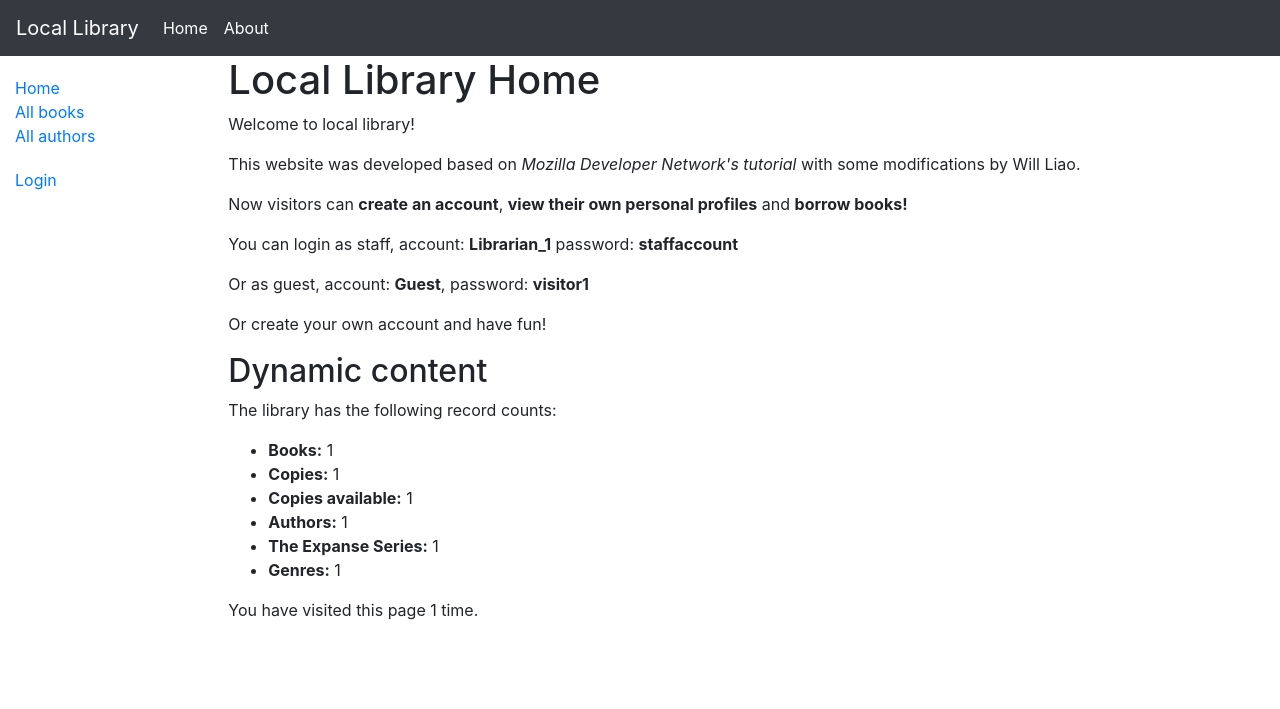
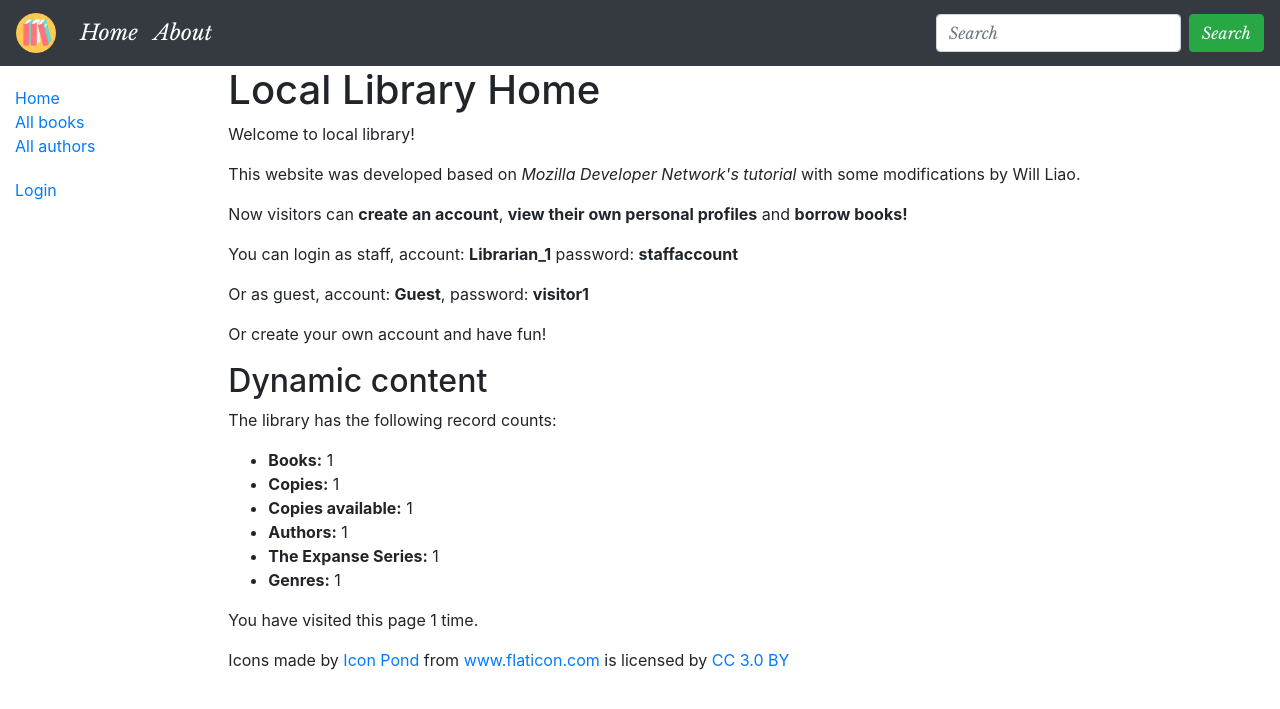
Before and after one commit to wyliao76/django_local_library, a Django app: template catalog/templates/catalog/index.html in a window 1280 px wide. Shown: the top 709 px of the page. Run offline with Django 3.2, Linux system fonts and the light colour scheme; the template is opened without the code that fills it: most values are stand-ins (such as "Sample title", 1, 10 or a date in 2020); some libraries are stand-ins or nearby versions.

Commit message:
add search and logo

```diff
--- a/catalog/templates/catalog/about.html
+++ b/catalog/templates/catalog/about.html
@@ -14,7 +14,7 @@
         <a href="https://www.linkedin.com/in/wei-yu-will-liao-a32353141">Linkedin</a>
     </P>
     <P>Or reach me via wyliao76@gmail.com</P>
-
+    <P><a href="https://github.com/wyliao76">GitHub</a></P>
     <img src="{% static 'catalog/images/me.jpg' %}" alt="My picture">
 </div>
 
--- a/catalog/templates/catalog/base.html
+++ b/catalog/templates/catalog/base.html
@@ -8,32 +8,42 @@
     <link rel="stylesheet" type="text/css" href="{% static 'catalog/css/bootstrap.min.css' %}">
     <link rel="stylesheet" type="text/css" href="{% static 'catalog/css/style.css' %}">
     <script src="https://ajax.googleapis.com/ajax/libs/jquery/3.3.1/jquery.min.js"></script>
+    <script src="https://cdnjs.cloudflare.com/ajax/libs/popper.js/1.14.3/umd/popper.min.js"></script>
     <script src="{% static 'catalog/js/bootstrap.min.js' %}"></script>
+    <link rel="stylesheet" href="https://fonts.googleapis.com/css?family=Libre Baskerville:italic">
+
 </head>
 <body>
-<div>
+<div style="font-family: Libre Baskerville; font-size:16pt">
     <nav class="navbar navbar-expand-sm navbar-dark bg-dark">
-  <a class="navbar-brand" href="{% url 'index' %}">Local Library</a>
+        <a class="navbar-brand" href="{% url 'index' %}">
+            <img src="{% static 'catalog/images/logo.png' %}" alt="Logo" style="width:40px;">
+        </a>
 
         <button class="navbar-toggler" type="button" data-toggle="collapse" data-target="#navbarNav"
                 aria-controls="navbarNav" aria-expanded="false" aria-label="Toggle navigation">
             <span class="navbar-toggler-icon"></span>
         </button>
 
-  <div class="collapse navbar-collapse" id="navbarNav">
+        <div class="collapse navbar-collapse justify-content-between" id="navbarNav">
             <ul class="navbar-nav">
                 <li class="nav-item active">
-        <a class="nav-link" href="{% url 'index' %}">Home <span class="sr-only">(current)</span></a>
+                    <a class="nav-link" href="{% url 'index' %}">Home<span class="sr-only">(current)</span></a>
                 </li>
                 <li class="nav-item active">
                     {% if user.username %}
-          <a class="nav-link" href="{% url 'profile' user.username %}">Profile <span class="sr-only">(current)</span></a>
+                    <a class="nav-link" href="{% url 'profile' user.username %}">Profile
+                        <span class="sr-only">(current)</span></a>
                     {% endif %}
                 </li>
                 <li class="nav-item active">
-          <a class="nav-link" href="{% url 'about' %}">About <span class="sr-only">(current)</span></a>
+                    <a class="nav-link" href="{% url 'about' %}">About<span class="sr-only">(current)</span></a>
                 </li>
             </ul>
+            <form class="form-inline" action="" method="get">
+                <input class="form-control mr-sm-2" type="text" placeholder="Search" name="search">
+                <button class="btn btn-success" type="submit">Search</button>
+            </form>
         </div>
     </nav>
 </div>
@@ -55,21 +65,22 @@
                 <li><a href="{% url 'logout'%}">Logout</a></li>
                 <!--<li><a href="{% url 'logout'%}?next={{request.path}}">Logout</a></li>-->
                 {% if perms.catalog.can_mark_returned %}
-                <hr />
+                <hr>
                 <li>Staff</li>
                 <li><a href="{% url 'all-borrowed' %}">All borrowed</a></li>
                 <li><a href="{% url 'book_create' %}">Create book</a></li>
                 <li><a href="{% url 'author_create' %}">Create author</a></li>
                 <li><a href="{% url 'bookinstance_create' %}">Create copy</a></li>
                 {% endif %}
+
                 {% else %}
                 <li><a href="{% url 'login'%}">Login</a></li>
                 {% endif %}
             </ul>
             {% endblock %}
         </div>
+
         <div class="col-sm-10 ">{% block content %}{% endblock %}
-
             {% block pagination %}
             {% if is_paginated %}
             <div class="pagination">
@@ -97,8 +108,8 @@
                 {% endfor %}
             </ul>
             {% endif %}
+        </div>
 
-      </div>
     </div>
 </div>
 </body>
--- a/catalog/templates/catalog/index.html
+++ b/catalog/templates/catalog/index.html
@@ -1,6 +1,7 @@
 {% extends "catalog/base.html" %}
 {% block title %}<title>Home</title>{% endblock %}
 {% block content %}
+
 <h1>Local Library Home</h1>
 <P>Welcome to local library!</P>
 <p>This website was developed based on <em>Mozilla Developer Network's tutorial</em>
@@ -24,4 +25,10 @@
 </ul>
 <p>You have visited this page {{ num_visits }}{% if num_visits == 1 %} time{% else %} times{% endif %}.</p>
 
+<div>Icons made by <a href="https://www.flaticon.com/authors/popcorns-arts" title="Icon Pond">Icon Pond
+</a> from <a href="https://www.flaticon.com/" title="Flaticon">www.flaticon.com</a> is licensed by
+    <a href="http://creativecommons.org/licenses/by/3.0/" title="Creative Commons BY 3.0" target="_blank">
+        CC 3.0 BY</a>
+</div>
+
 {% endblock %}
--- a/catalog/urls.py
+++ b/catalog/urls.py
@@ -7,7 +7,8 @@ urlpatterns = [
     path('', views.index, name='index'),
     path('about/', TemplateView.as_view(template_name='catalog/about.html'), name='about'),
     path('registration', views.RegistrationView.as_view(), name='registration'),
-    path('books/', views.BookListView.as_view(), name='books'),
+    #path('books/', views.BookListView.as_view(), name='books'),
+    path('books/', views.book_list_view, name='books'),
     path('authors/', views.AuthorListView.as_view(), name='authors'),
     path('book/<int:pk>', views.BookDetailView.as_view(), name='book-detail'),
     path('author/<int:pk>', views.AuthorDetailView.as_view(), name='author-detail'),
```
Also changed, not shown: catalog/templates/catalog/book_create.html (deleted, +0 -21 lines), catalog/templates/catalog/book_list.html (+25 -1 lines), catalog/views.py (+40 -13 lines), catalog/static/catalog/css/style.css (line endings or trailing spaces), catalog/static/catalog/images/logo.png (added). Lines whose indentation alone changed are shown as unchanged.
